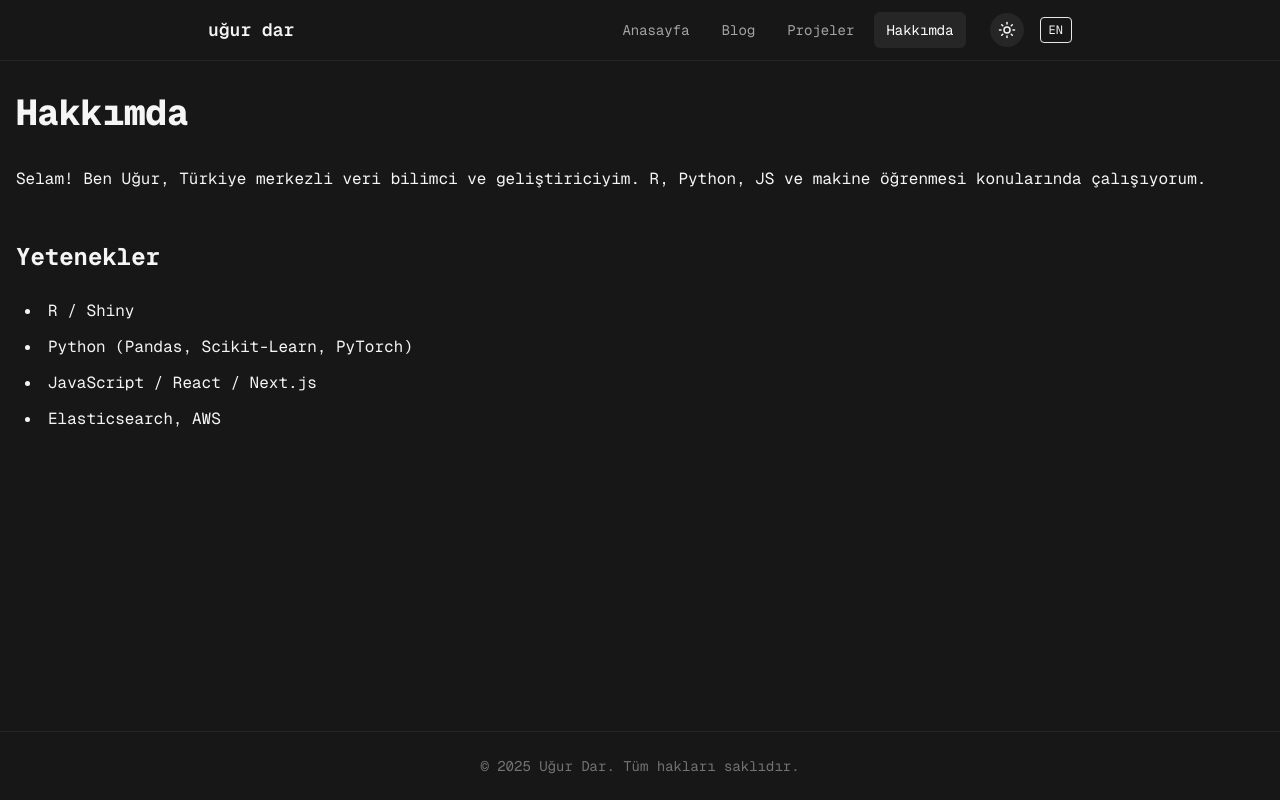
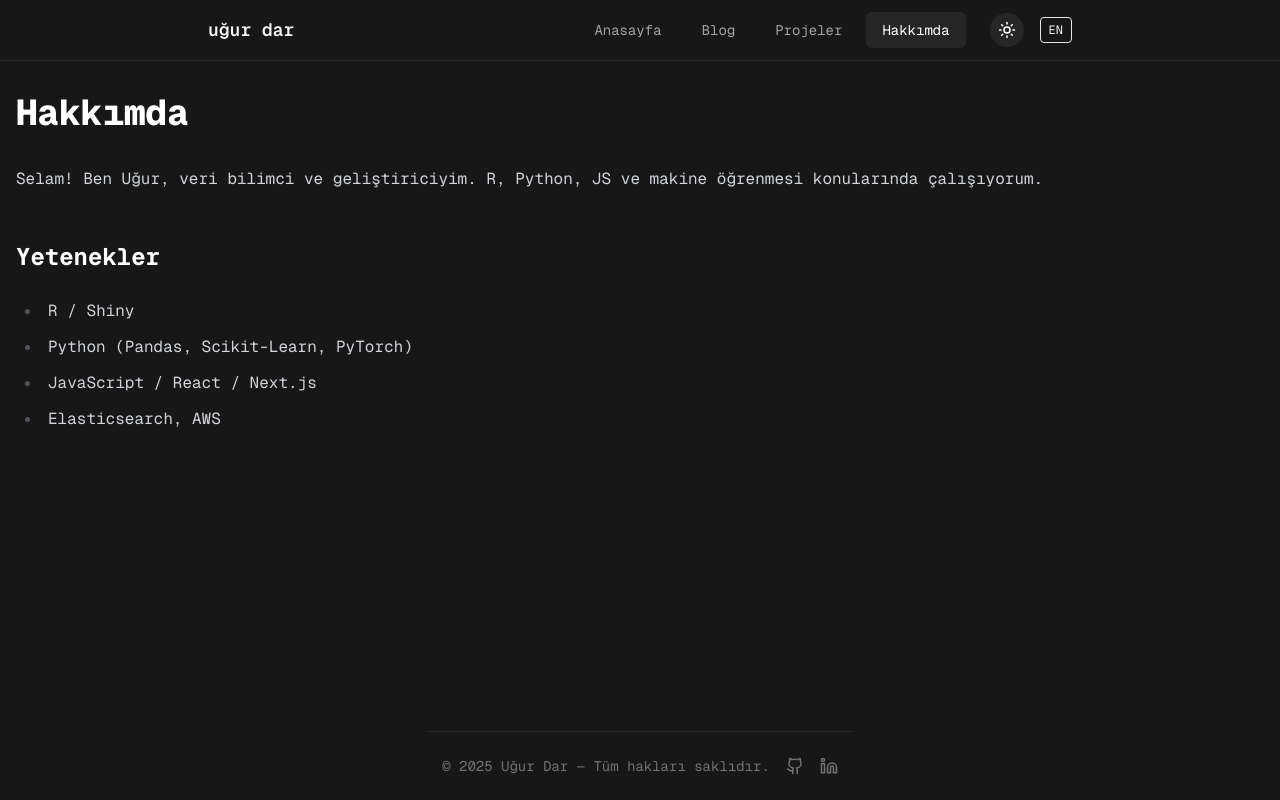
Before and after one commit to ugurdar/blog, a React (Vite) app: page /about in a window 1280 px wide. Built offline with nearby package versions, Linux system fonts and the light colour scheme.

Commit message:
dark mode

```diff
--- a/index.html
+++ b/index.html
@@ -1,5 +1,5 @@
 <!DOCTYPE html>
-<html lang="tr" class="dark">
+<html lang="tr">
   <head>
     <meta charset="UTF-8" />
     <meta name="viewport" content="width=device-width, initial-scale=1.0" />
@@ -10,14 +10,13 @@
     <link rel="preconnect" href="https://fonts.gstatic.com" crossorigin />
     <link href="https://fonts.googleapis.com/css2?family=Geist+Mono:wght@100..900&display=swap" rel="stylesheet" />
 
-    <!-- Tema flash’ı engelle -->
     <script>
       const theme = localStorage.getItem('theme') || 'dark';
       if (theme === 'dark') document.documentElement.classList.add('dark');
     </script>
   </head>
 
-  <body class="bg-neutral-900 text-neutral-100 font-mono">
+  <body class="bg-white text-neutral-900 dark:bg-neutral-900 dark:text-neutral-100 font-mono">
     <!-- React burada mount olur -->
     <div id="root" class="min-h-dvh flex flex-col"></div>
 
--- a/locales/en.json
+++ b/locales/en.json
@@ -4,6 +4,9 @@
     "blog": "Blog",
     "projects": "Projects",
     "about": "About"
+  },
+  "footer": {
+    "rights": "All rights reserved."
   },
   "home_title": "Hi, I'm Ugur 👋",
   "home_desc": "I'm a data scientist and software developer.",
--- a/locales/tr.json
+++ b/locales/tr.json
@@ -4,6 +4,9 @@
     "blog": "Blog",
     "projects": "Projeler",
     "about": "Hakkımda"
+  },
+  "footer": {
+    "rights": "Tüm hakları saklıdır."
   },
   "home_title": "Merhaba, ben Uğur 👋",
   "home_desc": "Veri bilimci ve yazılım geliştiriciyim.",
@@ -13,7 +16,7 @@
   "find_title": "Ara",
   "about": {
     "title": "Hakkımda",
-    "intro": "Selam! Ben Uğur, Türkiye merkezli veri bilimci ve geliştiriciyim. R, Python, JS ve makine öğrenmesi konularında çalışıyorum.",
+    "intro": "Selam! Ben Uğur, veri bilimci ve geliştiriciyim. R, Python, JS ve makine öğrenmesi konularında çalışıyorum.",
     "skills_title": "Yetenekler",
     "skills": [
       "R / Shiny",
--- a/src/components/Footer.jsx
+++ b/src/components/Footer.jsx
@@ -1,7 +1,35 @@
+// src/components/Footer.jsx
+import { Github, Linkedin } from 'lucide-react';
+import { useTranslation } from 'react-i18next';
+
 export default function Footer() {
+  const { t } = useTranslation();
+
   return (
-    <footer className="border-t border-neutral-800 text-center py-6 text-sm text-neutral-500">
-      © {new Date().getFullYear()} Uğur Dar. Tüm hakları saklıdır.
+    <footer className="
+        border-t border-neutral-300 dark:border-neutral-800
+        text-sm text-neutral-600 dark:text-neutral-500
+        flex flex-col md:flex-row items-center justify-between
+        gap-4 px-4 py-6 max-w-4xl mx-auto
+      ">
+      {/* © 2025 Uğur Dar */}
+      <span>
+        © {new Date().getFullYear()} Uğur Dar — {t('footer.rights')}
+      </span>
+
+      {/* sosyal ikonlar */}
+      <nav className="flex items-center gap-4">
+        <a href="https://github.com/ugurdar" target="_blank" rel="noopener noreferrer"
+           className="hover:text-neutral-900 dark:hover:text-white transition-colors"
+           aria-label="GitHub">
+          <Github size={18} />
+        </a>
+        <a href="https://www.linkedin.com/in/ugurdar" target="_blank" rel="noopener noreferrer"
+           className="hover:text-neutral-900 dark:hover:text-white transition-colors"
+           aria-label="LinkedIn">
+          <Linkedin size={18} />
+        </a>
+      </nav>
     </footer>
   );
 }
--- a/src/components/Navbar.jsx
+++ b/src/components/Navbar.jsx
@@ -13,9 +13,9 @@ export default function Navbar() {
 
   const [open, setOpen] = useState(false);            // hamburger state
 
-  const base = 'block px-4 py-2 md:inline md:px-3 md:py-2 rounded-md text-sm transition-colors';
-  const active = 'bg-neutral-800 text-white';
-  const inactive = 'text-neutral-400 hover:text-white hover:bg-neutral-800';
+  const base   = 'block px-4 py-2 md:inline rounded-md text-sm transition-colors';
+  const active = 'dark:bg-neutral-800 bg-neutral-200 text-neutral-900 dark:text-white';
+  const inactive = 'text-neutral-500 dark:text-neutral-400 hover:bg-neutral-100 dark:hover:bg-neutral-800';
   const getCls = ({ isActive }) => `${base} ${isActive ? active : inactive}`;
 
   return (
@@ -42,8 +42,12 @@ export default function Navbar() {
           {/* Tema düğmesi */}
           <button
             onClick={toggleTheme}
-            className="mt-2 md:mt-0 md:ml-4 p-2 rounded-full bg-neutral-800 hover:bg-neutral-700 flex items-center justify-center"
-            aria-label="Tema Değiştir"
+            className="mt-2 md:mt-0 md:ml-4 p-2 rounded-full
+              bg-neutral-200 text-neutral-900
+              hover:bg-neutral-300
+              dark:bg-neutral-800 dark:text-white dark:hover:bg-neutral-700
+              flex items-center justify-center"
+            aria-label="Theme"
           >
             {theme === 'dark' ? <Sun size={18}/> : <Moon size={18}/> }
           </button>
--- a/src/index.css
+++ b/src/index.css
@@ -26,3 +26,7 @@
   .prose h1 { @apply text-2xl md:text-4xl; }
   .prose h2 { @apply text-xl md:text-2xl; }
 }
+
+html {
+  transition: color 0.2s ease, background-color 0.2s ease;
+}
--- a/src/pages/About.jsx
+++ b/src/pages/About.jsx
@@ -4,7 +4,7 @@ export default function About() {
   const { t } = useTranslation();
 
   return (
-    <section className="prose prose-invert max-w-none">
+    <section className="prose dark:prose-invert max-w-none">
       <h1>{t('about.title')}</h1>
 
       <p>{t('about.intro')}</p>
--- a/src/pages/Blog.jsx
+++ b/src/pages/Blog.jsx
@@ -25,7 +25,10 @@ export default function Blog() {
         value={query}
         onChange={(e) => setQuery(e.target.value)}
         placeholder={t('find_title')}
-        className="mb-6 w-full md:w-1/2 bg-neutral-800 border border-neutral-700 rounded px-3 py-2 text-sm focus:outline-none"
+        className="mb-6 w-full md:w-1/2
+              bg-neutral-100 text-neutral-900 border border-neutral-300
+              dark:bg-neutral-800 dark:text-neutral-100 dark:border-neutral-700
+              rounded px-3 py-2 text-sm focus:outline-none"
       />
 
       {/* Sonuç yoksa mesaj */}
--- a/src/pages/BlogPost.jsx
+++ b/src/pages/BlogPost.jsx
@@ -14,7 +14,7 @@ export default function BlogPost() {
 
   if (!post) {
     return (
-      <article className="prose prose-invert mx-auto">
+      <article className="prose dark:prose-invert max-w-none">
         <p className="text-red-400">{t('not_found')}</p>
         <Link to="/blog" className="text-sm">
           ← {t('all_posts')}
@@ -24,7 +24,7 @@ export default function BlogPost() {
   }
 
   return (
-    <article className="prose prose-invert mx-auto">
+    <article className="prose dark:prose-invert max-w-none">
       <Link to="/blog" className="text-sm">
         ← {t('all_posts')}
       </Link>
```
